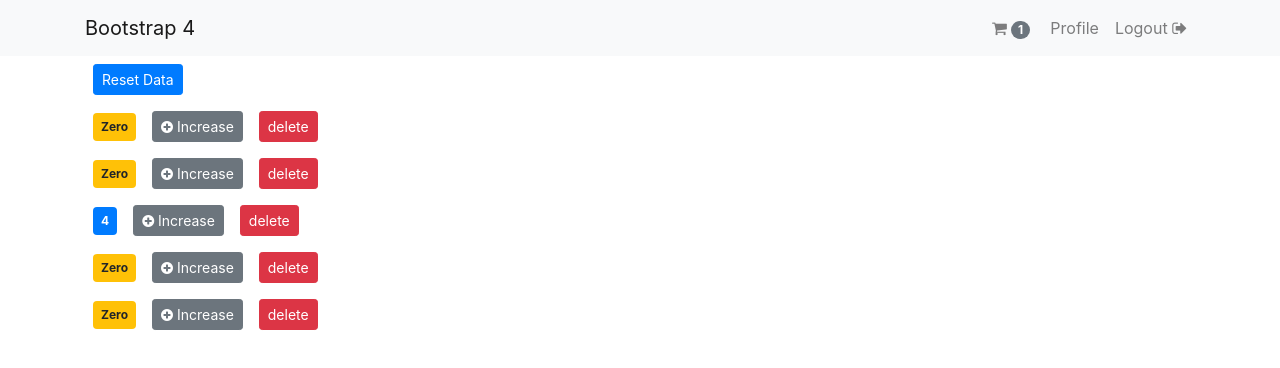
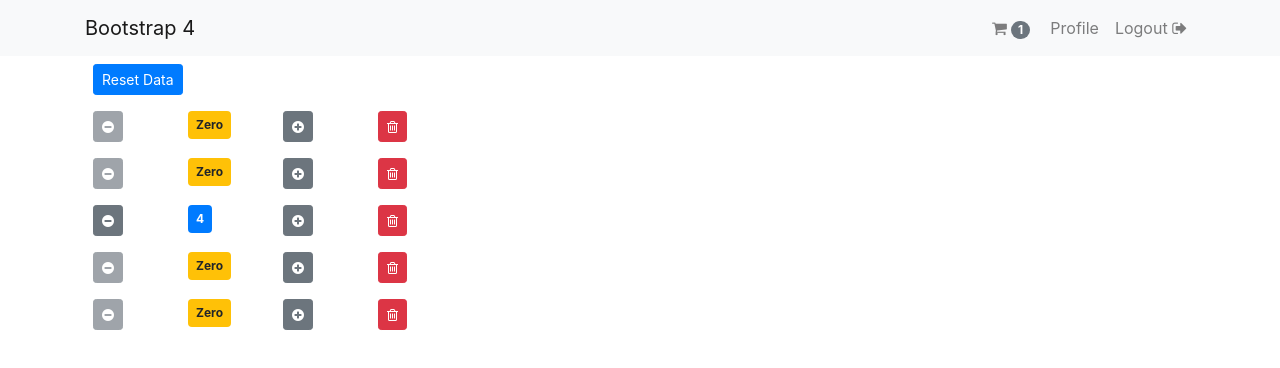
Before and after one commit to asmaa3107/React-Bootstrap-SimpleApp, a React (Create React App) app: page / in a window 1280 px wide. Shown: the top 368 px of the page. Built offline with nearby package versions, Linux system fonts and the light colour scheme.

Commit message:
increment decrement Exercsice

```diff
--- a/src/App.js
+++ b/src/App.js
@@ -19,7 +19,6 @@ class App extends Component {
 
   };
 //  total = this.state.counters.filter(c=> c.value>0).length;
-
   handelDelete = counterId => {
     const counters = this.state.counters.filter(c => c.id !== counterId);
     this.setState({ counters });
@@ -33,6 +32,14 @@ class App extends Component {
     this.setState({ counters });
     console.log(counter);
   };
+  handelDecrement = counter => {
+    const counters = [...this.state.counters];
+    const index = counters.indexOf(counter);
+    counters[index] = { ...counter };
+    counters[index].value--;
+    this.setState({ counters });
+    console.log(counter);
+  }
   resetCounters = () => {
     const counters = this.state.counters.map(c => {
       c.value = 0;
@@ -53,15 +60,14 @@ class App extends Component {
         counters={this.state.counters}
         onReset={this.resetCounters}
         onIncrement={this.handelIncreament}
+        onDecrement={this.handelDecrement}
         onDelete={this.handelDelete}
         />
       </main>
     {/* <MoviesComp/> */}
       </React.Fragment>
-
     );
   }
-
 
 }
 
--- a/src/components/counter.jsx
+++ b/src/components/counter.jsx
@@ -14,20 +14,38 @@ class Counter extends Component {
     let classes = this.getBadgeClasses();
     return (
       <div>
+        <div className="row">
+          <div className="col col-md-1">
+            <button
+              type="button"
+              disabled={this.getval() === "Zero" ? true : false}
+              className="btn btn-secondary btn-sm m-2"
+              onClick={() => this.props.onDecrement(this.props.counter)}
+            >
+              <i className="fa fa-minus-circle" aria-hidden="true" />
+            </button>
+          </div>
+          <div className="col col-md-1">
             <span className={classes}>{this.getval()}</span>
+          </div>
+          <div className="col col-md-1">
             <button
               type="button"
               className="btn btn-secondary btn-sm m-2"
               onClick={() => this.props.onIncreament(this.props.counter)}
             >
-          <i className="fa fa-plus-circle" aria-hidden="true" /> Increase
+              <i className="fa fa-plus-circle" aria-hidden="true" />
             </button>
+          </div>
+          <div className="col col-md-1">
             <button
               className="btn btn-danger btn-sm m-2"
               onClick={() => this.props.onDelete(this.props.counter.id)}
             >
-          delete
+              <i className="fa fa-trash-o" aria-hidden="true" />
             </button>
+          </div>
+        </div>
       </div>
     ); //!end of return function
   } //!end of rendering function
--- a/src/components/counters.jsx
+++ b/src/components/counters.jsx
@@ -3,23 +3,24 @@ import Counter from "./counter";
 
 class Counters extends Component {
   render() {
+    const {onReset,onDelete,counters} =this.props;
     return (
       <React.Fragment>
         <div>
           <button
             className="btn btn-primary btn-sm m-2"
             type="reset"
-            onClick={this.props.onReset}
+            onClick={onReset}
           >
             Reset Data
           </button>
-          {this.props.counters.map(cnt => (
+          {counters.map(cnt => (
             <Counter
               key={cnt.id}
               counter={cnt}
-              // value={cnt.value} id={cnt.id}
-              onDelete={this.props.onDelete}
+              onDelete={onDelete}
               onIncreament={() => this.props.onIncrement(cnt)}
+              onDecrement={() => this.props.onDecrement(cnt)}
             />
           ))}
         </div>
--- a/src/components/navbar.jsx
+++ b/src/components/navbar.jsx
@@ -1,8 +1,9 @@
-import React, { Component } from "react";
+import React from "react";
+//child view
+//stateless commponent
+ const Navbar = props => {
 
-class Navbar extends Component {
-  state = {};
-  render() {
+    const {totalValues} = props;
     return (
       <nav className="navbar navbar-expand-sm navbar-light bg-light">
         <div className="container">
@@ -23,7 +24,7 @@ class Navbar extends Component {
                 <a className="nav-link" href="#">
                   <i class="fa fa-shopping-cart" />
                   <span class="badge badge-pill badge-secondary mx-1">
-                    {this.props.totalValues}
+                    {totalValues}
                   </span>
                 </a>
               </li>{" "}
@@ -43,6 +44,7 @@ class Navbar extends Component {
       </nav>
     );
   }
-}
+
+
 
 export default Navbar;
```
Also changed, not shown: 2 other files (tests, documents, lock files or other folders). Lines whose indentation alone changed are shown as unchanged.
